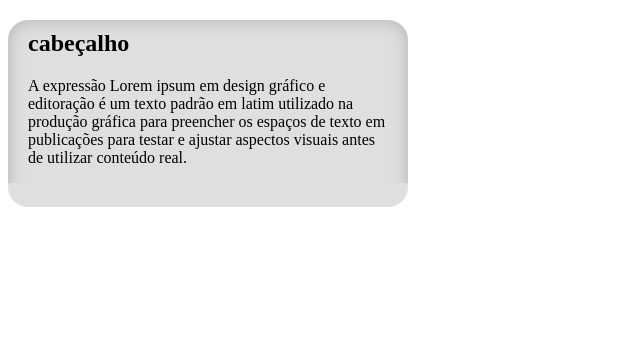
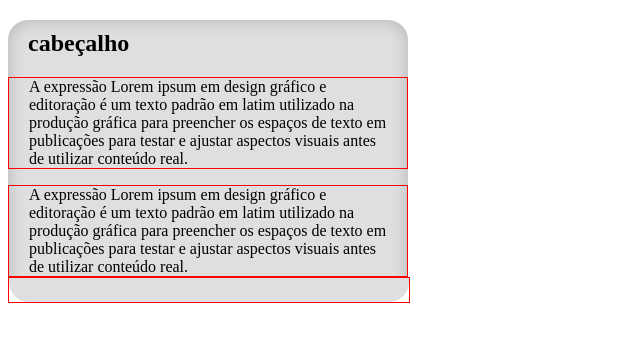
Before and after one commit to jonathasVeiga/Curso-de-Web, a plain HTML site: page 11 - Arredondando imagens/index.html in a window 1280 px wide. Shown: the whole page, without its empty margins (0-640 px from the left). Drawn offline with Linux system fonts and the light colour scheme.

Commit message:
explicando o margin bottom no paragrafo

```diff
--- a/11 - Arredondando imagens/CSS/style.css
+++ b/11 - Arredondando imagens/CSS/style.css
@@ -9,10 +9,15 @@
 }
 
 .caixa p{
+	border: 1px solid red;
 	padding: 0 20px;
+	/*o margin top, já faz a separação dos paragrafos
+	  e a div automaticamente cola em baixo.*/
+	margin-bottom: 0;
 }
 
 .caixa .ultimo{
+	border: 1px solid red;
 	background:url("../imagens/baixo.png") no-repeat left top;
 	width: 400px;
 	height: 24px;
--- a/11 - Arredondando imagens/index.html
+++ b/11 - Arredondando imagens/index.html
@@ -10,6 +10,10 @@
 		<p>
 			A expressão Lorem ipsum em design gráfico e editoração é um texto padrão em latim utilizado na produção gráfica para preencher os espaços de texto em publicações para testar e ajustar aspectos visuais antes de utilizar conteúdo real.
 		</p>
+		<p>
+			A expressão Lorem ipsum em design gráfico e editoração é um texto padrão em latim utilizado na produção gráfica para preencher os espaços de texto em publicações para testar e ajustar aspectos visuais antes de utilizar conteúdo real.
+		</p>
+
 		<div class="ultimo"></div>
 
 	</div>
```
